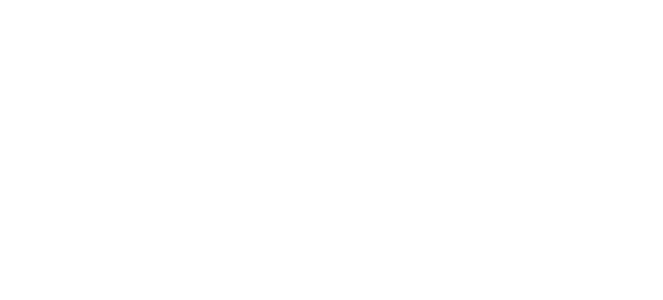
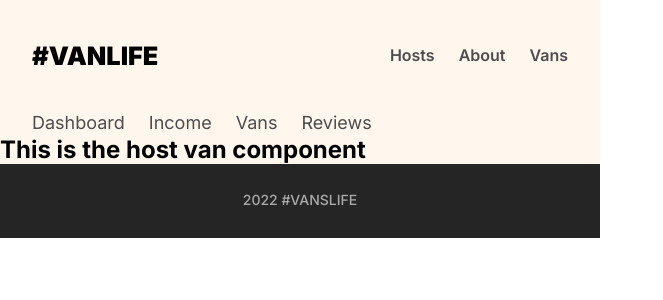
Before and after one commit to Ozzie1311/react-router, a React (Vite) app: page /host/vans in a window 1280 px wide. Before the commit this address had no page. Shown: the top 300 px of the page, without its empty margins (0-663 px from the left). Built offline with nearby package versions, Linux system fonts and the light colour scheme.

Commit message:
Making more progress

```diff
--- a/src/App.jsx
+++ b/src/App.jsx
@@ -5,24 +5,28 @@
 import { Vans } from './pages/Vans/Vans'
 import { VansDetailed } from './pages/Vans/VansDetailed'
 import { Layout } from './pages/Layout'
-import { Host } from './pages/Host/Host'
+import { HostLayout } from './pages/Host/HostLayout'
 import { Dashboard } from './pages/Host/Dashboard'
 import { Income } from './pages/Host/Income'
 import { Reviews } from './pages/Host/Reviews'
+import { HostVan } from './pages/Host/HostVan'
 
 export const App = () => {
   return (
     <BrowserRouter>
       <Routes>
         <Route element={<Layout />}>
-          <Route path='/' element={<Home />} />
-          <Route path='/about' element={<About />} />
-          <Route path='/vans' element={<Vans />} />
-          <Route path='/vans/:id' element={<VansDetailed />} />
-          <Route path='/host' element={<Host />} />
-          <Route path='/host/dashboard' element={<Dashboard />} />
-          <Route path='/host/income' element={<Income />} />
-          <Route path='/host/reviews' element={<Reviews />} />
+          <Route index element={<Home />} />
+          <Route path='about' element={<About />} />
+          <Route path='vans' element={<Vans />} />
+          <Route path='vans/:id' element={<VansDetailed />} />
+
+          <Route path='host' element={<HostLayout />}>
+            <Route index element={<Dashboard />} />
+            <Route path='income' element={<Income />} />
+            <Route path='reviews' element={<Reviews />} />
+            <Route path='/host/vans' element={<HostVan />} />
+          </Route>
         </Route>
       </Routes>
     </BrowserRouter>
--- a/src/index.css
+++ b/src/index.css
@@ -386,6 +386,26 @@
   padding: 6px 0;
 }
 
+/* Section Host */
+section.host {
+  width: 100%;
+  background-color: #fff7ed;
+}
+
+nav.host-nav {
+  display: flex;
+  align-items: center;
+  gap: 24px;
+  padding: 0 32px;
+}
+
+nav.host-nav a {
+  text-decoration: none;
+  font-size: 18px;
+  color: #4d4d4d;
+  line-height: 22.9px;
+}
+
 footer {
   background-color: #252525;
   height: 74.75px;
--- a/src/pages/Host/Host.jsx
+++ /dev/null
@@ -1,3 +0,0 @@
-export const Host = () => {
-  return <h1>This is the host page!!</h1>
-}
--- /dev/null
+++ b/src/pages/Host/HostLayout.jsx
@@ -0,0 +1,11 @@
+import { Outlet } from 'react-router-dom'
+import { HostNavigation } from './HostNavigation'
+
+export const HostLayout = () => {
+  return (
+    <section className='host'>
+      <HostNavigation />
+      <Outlet />
+    </section>
+  )
+}
--- /dev/null
+++ b/src/pages/Host/HostNavigation.jsx
@@ -0,0 +1,12 @@
+import { Link } from 'react-router-dom'
+
+export const HostNavigation = () => {
+  return (
+    <nav className='host-nav'>
+      <Link to='/host'>Dashboard</Link>
+      <Link to='/host/income'>Income</Link>
+      <Link to='/host/vans'>Vans</Link>
+      <Link to='/host/reviews'>Reviews</Link>
+    </nav>
+  )
+}
--- /dev/null
+++ b/src/pages/Host/HostVan.jsx
@@ -0,0 +1,3 @@
+export const HostVan = () => {
+  return <h1>This is the host van component</h1>
+}
```
